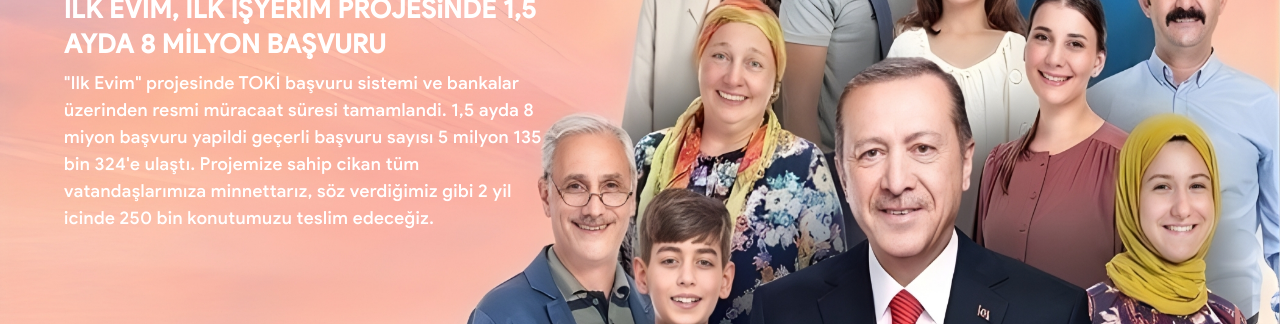
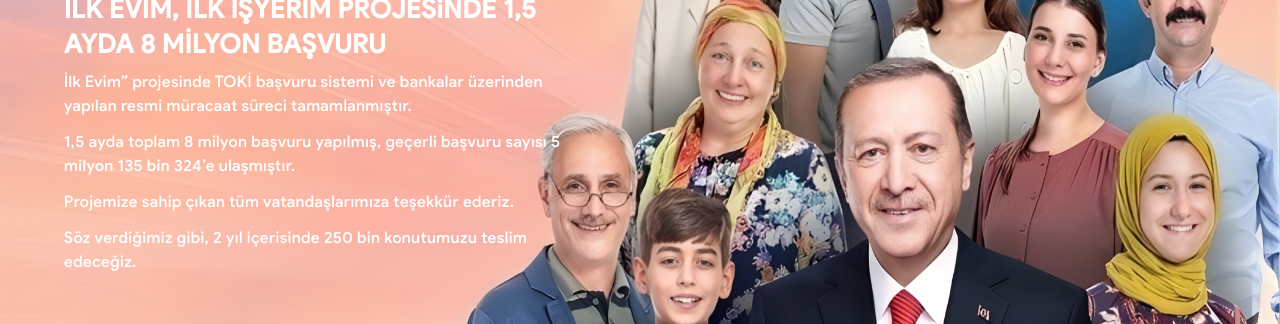
Before and after one commit to mvltylmz3169-oss/toki, a Next.js app: page / in a window 1280 px wide. Shown: the part 276-600 px from the top of the page. Built offline with nearby package versions, Linux system fonts and the light colour scheme.

Commit message:
bu gfixed

```diff
--- a/src/app/page.js
+++ b/src/app/page.js
@@ -210,7 +210,18 @@
                <div data-aos-duration="700" data-aos="fade-up"  className="bg-gradient-to-r from-red-600 to-transparent pl-5 py-3 pr-26 rounded-lg w-fit  ">  <h1 className="tracking-wide text-white font-bold  md:text-[26px] text-xl">TEŞEKKÜR EDERİZ</h1> </div>
              </div>
              <h1 data-aos-duration="900" data-aos="fade-up" className="tracking-wide font-bold text-white md:text-[26px] text-2xl md:w-[480px]">İLK EVİM, İLK İŞYERİM PROJESiNDE   1,5 AYDA 8 MİLYON BAŞVURU</h1>
-             <p data-aos-duration="1100" data-aos="fade-up" className="tracking-wide  text-white text-[18px] md:w-[480px]">"Ilk Evim" projesinde TOKİ başvuru sistemi ve bankalar üzerinden resmi müracaat süresi tamamlandi. 1,5 ayda 8 miyon başvuru yapildi geçerli başvuru sayısı 5 milyon 135 bin 324'e ulaştı. Projemize sahip cikan tüm vatandaşlarımıza minnettarız, söz verdiğimiz gibi 2 yil icinde 250 bin konutumuzu teslim edeceğiz.</p>
+
+            <div className="flex flex-col gap-3 md:w-[530px] text-[16px]">
+            <p data-aos-duration="1100" data-aos="fade-up" className="tracking-wide  text-white  ">İlk Evim” projesinde TOKİ başvuru sistemi ve bankalar üzerinden yapılan resmi müracaat süreci tamamlanmıştır.
+            </p>
+            <p data-aos-duration="1100" data-aos="fade-up" className="tracking-wide  text-white  ">1,5 ayda toplam 8 milyon başvuru yapılmış, geçerli başvuru sayısı 5 milyon 135 bin 324’e ulaşmıştır.
+            </p>
+            <p data-aos-duration="1100" data-aos="fade-up" className="tracking-wide  text-white ">Projemize sahip çıkan tüm vatandaşlarımıza teşekkür ederiz.
+            </p>
+            <p data-aos-duration="1100" data-aos="fade-up" className="tracking-wide  text-white ">Söz verdiğimiz gibi, 2 yıl içerisinde 250 bin konutumuzu teslim edeceğiz.
+            </p>
+
+            </div>
 
         <div className="absolute md:bottom-10 bottom-5 md:right-10  bg-white rounded-xl shadow-2xl md:p-6 p-3 flex items-center gap-4 max-w-md border border-gray-100">
           <div className="shrink-0">
```
